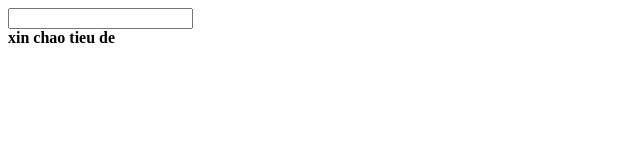
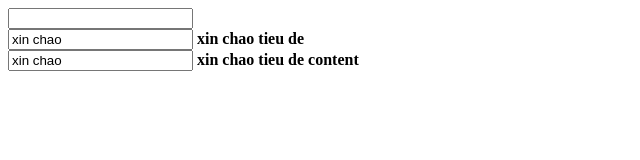
Before and after one commit to ducdongmg/angularjs-start, a plain HTML site: page index.html in a window 1280 px wide. Shown: the whole page, without its empty margins (0-640 px from the left). Drawn offline with Linux system fonts and the light colour scheme.

Commit message:
Bài 4  Scope variable. Scope có phạm vi hoạt động trong controller chứa nó. 2 controller có cùng tên biến thì giá trị vẫn khác nhau giữa các controller

```diff
--- a/app/app.js
+++ b/app/app.js
@@ -2,3 +2,7 @@ var myMainApp = angular.module("myApp", []);
 myMainApp.controller('ShowMessage', function($scope) {
 	$scope.data = {'message' : 'xin chao', 'title' : 'tieu de'};
 });
+
+myMainApp.controller('ShowContent', function($scope) {
+	$scope.data = {'content' : 'xin chao', 'title' : 'tieu de content'};
+});
--- a/index.html
+++ b/index.html
@@ -11,7 +11,13 @@
 			<input ng-model="username">
 			<div>{{username}}</div>
 			<div ng-controller="ShowMessage">
+				<input type="text" ng-model="data.message">
 				<b>{{data.message}}</b>
+				<b>{{data.title}}</b>
+			</div>
+			<div ng-controller="ShowContent">
+				<input type="text" ng-model="data.content">
+				<b>{{data.content}}</b>
 				<b>{{data.title}}</b>
 			</div>
 		</div>
```
